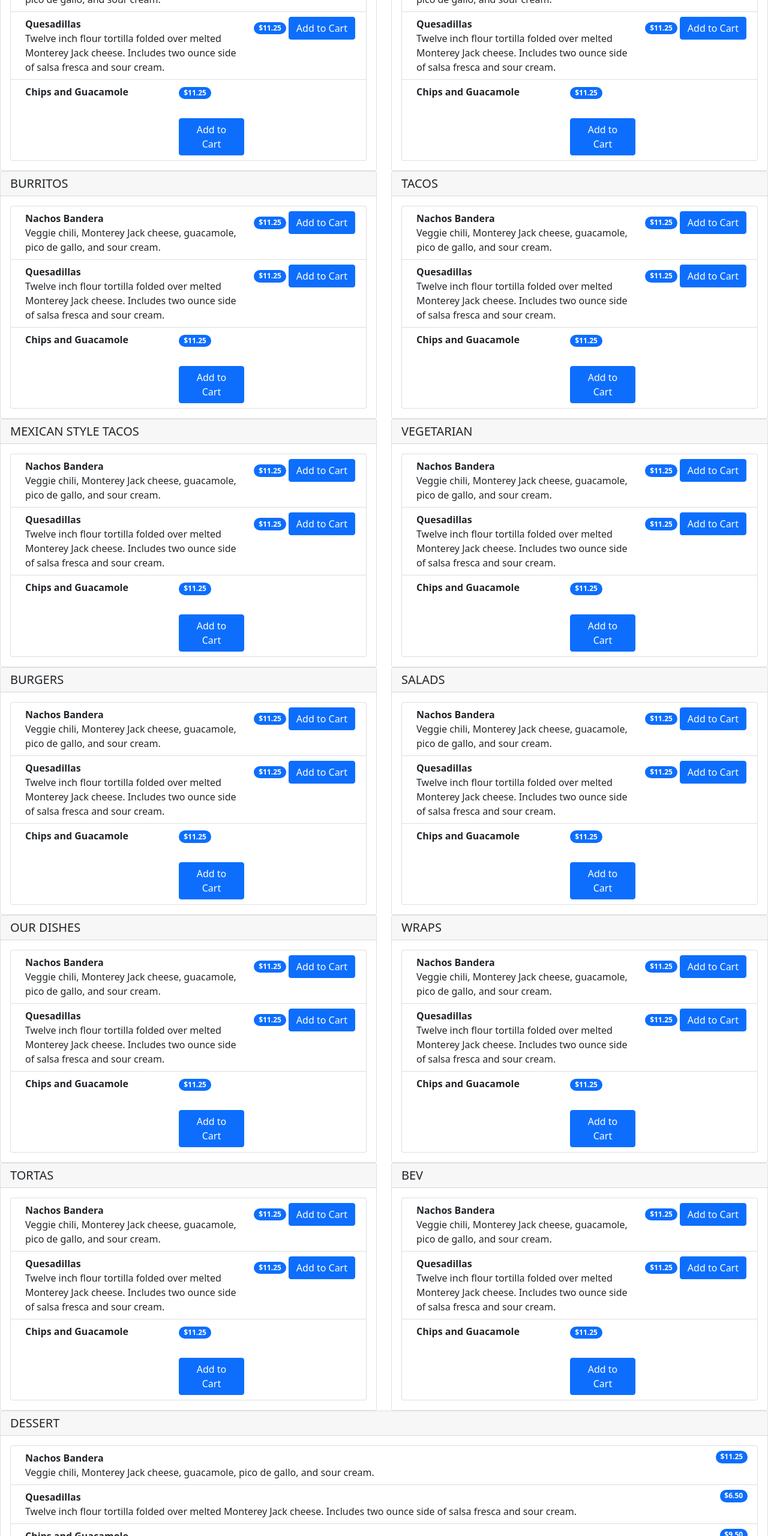
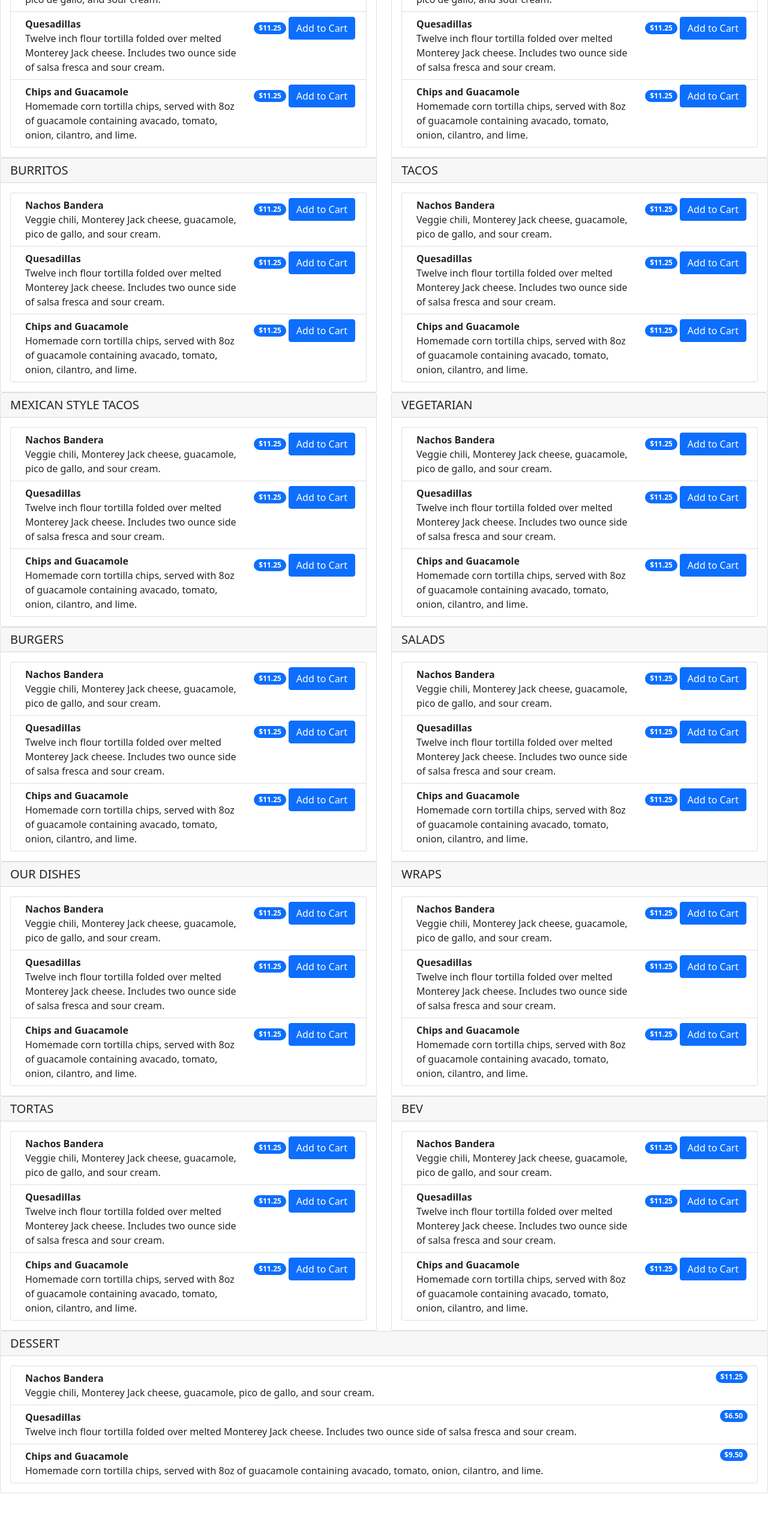
Before and after one commit to themarkr/MarcyEats, a website: page menu.html in a window 1280 px wide. Shown: the part 240-2800 px from the top of the page at 60% size. Drawn offline with nearby package versions, Linux system fonts and the light colour scheme.

Commit message:
minor changes

```diff
--- a/menu.html
+++ b/menu.html
@@ -76,6 +76,7 @@
                                 <div class="col-8">
                                     <div class="ms-2 me-auto">
                                         <div class="fw-bold">Chips and Guacamole</div>
+                                        Homemade corn tortilla chips, served with 8oz of guacamole containing avacado, tomato, onion, cilantro, and lime.
                                     </div>
                                 </div>
                                 <div class="col-4">
@@ -127,6 +128,7 @@
                                 <div class="col-8">
                                     <div class="ms-2 me-auto">
                                         <div class="fw-bold">Chips and Guacamole</div>
+                                        Homemade corn tortilla chips, served with 8oz of guacamole containing avacado, tomato, onion, cilantro, and lime.
                                     </div>
                                 </div>
                                 <div class="col-4">
@@ -181,6 +183,7 @@
                                 <div class="col-8">
                                     <div class="ms-2 me-auto">
                                         <div class="fw-bold">Chips and Guacamole</div>
+                                        Homemade corn tortilla chips, served with 8oz of guacamole containing avacado, tomato, onion, cilantro, and lime.
                                     </div>
                                 </div>
                                 <div class="col-4">
@@ -232,6 +235,7 @@
                                 <div class="col-8">
                                     <div class="ms-2 me-auto">
                                         <div class="fw-bold">Chips and Guacamole</div>
+                                        Homemade corn tortilla chips, served with 8oz of guacamole containing avacado, tomato, onion, cilantro, and lime.
                                     </div>
                                 </div>
                                 <div class="col-4">
@@ -284,6 +288,7 @@
                                 <div class="col-8">
                                     <div class="ms-2 me-auto">
                                         <div class="fw-bold">Chips and Guacamole</div>
+                                        Homemade corn tortilla chips, served with 8oz of guacamole containing avacado, tomato, onion, cilantro, and lime.
                                     </div>
                                 </div>
                                 <div class="col-4">
@@ -336,6 +341,7 @@
                                         <div class="col-8">
                                             <div class="ms-2 me-auto">
                                                 <div class="fw-bold">Chips and Guacamole</div>
+                                                Homemade corn tortilla chips, served with 8oz of guacamole containing avacado, tomato, onion, cilantro, and lime.
                                             </div>
                                         </div>
                                         <div class="col-4">
@@ -390,6 +396,7 @@
                                         <div class="col-8">
                                             <div class="ms-2 me-auto">
                                                 <div class="fw-bold">Chips and Guacamole</div>
+                                                Homemade corn tortilla chips, served with 8oz of guacamole containing avacado, tomato, onion, cilantro, and lime.
                                             </div>
                                         </div>
                                         <div class="col-4">
@@ -441,6 +448,7 @@
                                         <div class="col-8">
                                             <div class="ms-2 me-auto">
                                                 <div class="fw-bold">Chips and Guacamole</div>
+                                                Homemade corn tortilla chips, served with 8oz of guacamole containing avacado, tomato, onion, cilantro, and lime.
                                             </div>
                                         </div>
                                         <div class="col-4">
@@ -495,6 +503,7 @@
                                         <div class="col-8">
                                             <div class="ms-2 me-auto">
                                                 <div class="fw-bold">Chips and Guacamole</div>
+                                                Homemade corn tortilla chips, served with 8oz of guacamole containing avacado, tomato, onion, cilantro, and lime.
                                             </div>
                                         </div>
                                         <div class="col-4">
@@ -546,6 +555,7 @@
                                         <div class="col-8">
                                             <div class="ms-2 me-auto">
                                                 <div class="fw-bold">Chips and Guacamole</div>
+                                                Homemade corn tortilla chips, served with 8oz of guacamole containing avacado, tomato, onion, cilantro, and lime.
                                             </div>
                                         </div>
                                         <div class="col-4">
@@ -600,6 +610,7 @@
                                         <div class="col-8">
                                             <div class="ms-2 me-auto">
                                                 <div class="fw-bold">Chips and Guacamole</div>
+                                                Homemade corn tortilla chips, served with 8oz of guacamole containing avacado, tomato, onion, cilantro, and lime.
                                             </div>
                                         </div>
                                         <div class="col-4">
@@ -651,6 +662,7 @@
                                         <div class="col-8">
                                             <div class="ms-2 me-auto">
                                                 <div class="fw-bold">Chips and Guacamole</div>
+                                                Homemade corn tortilla chips, served with 8oz of guacamole containing avacado, tomato, onion, cilantro, and lime.
                                             </div>
                                         </div>
                                         <div class="col-4">
@@ -687,6 +699,7 @@
                         <li class="list-group-item d-flex justify-content-between align-items-start">
                             <div class="ms-2 me-auto">
                                 <div class="fw-bold">Chips and Guacamole</div>
+                                Homemade corn tortilla chips, served with 8oz of guacamole containing avacado, tomato, onion, cilantro, and lime.
                             </div>
                             <span class="badge bg-primary rounded-pill">$9.50</span>
                         </li>
```
Also changed, not shown: index.html (+13 -2 lines).
